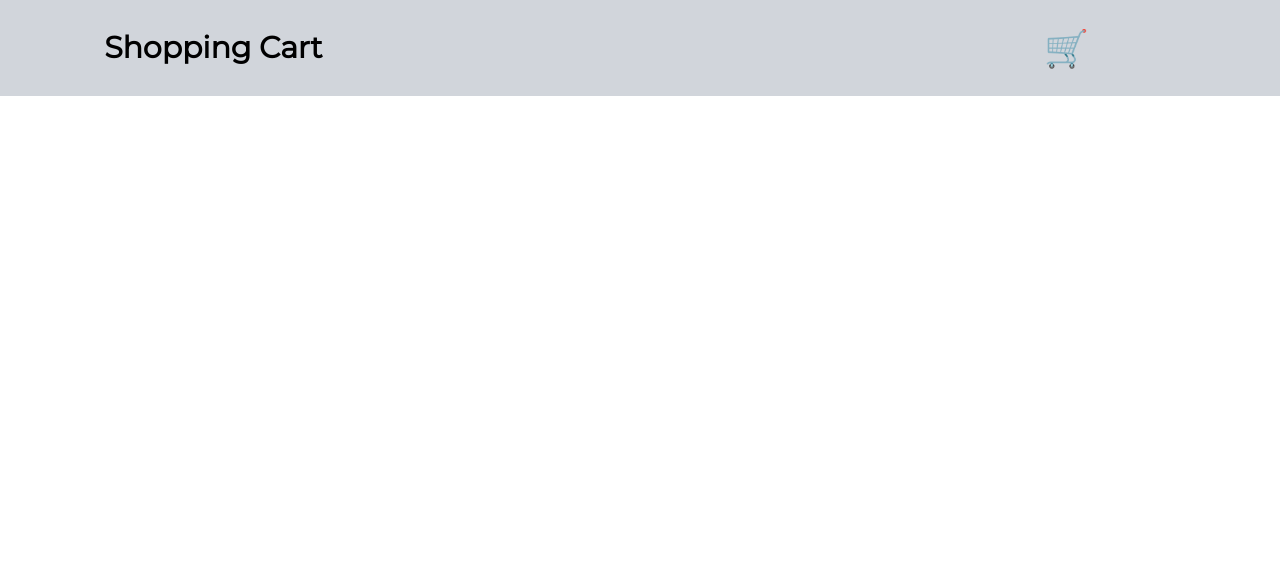
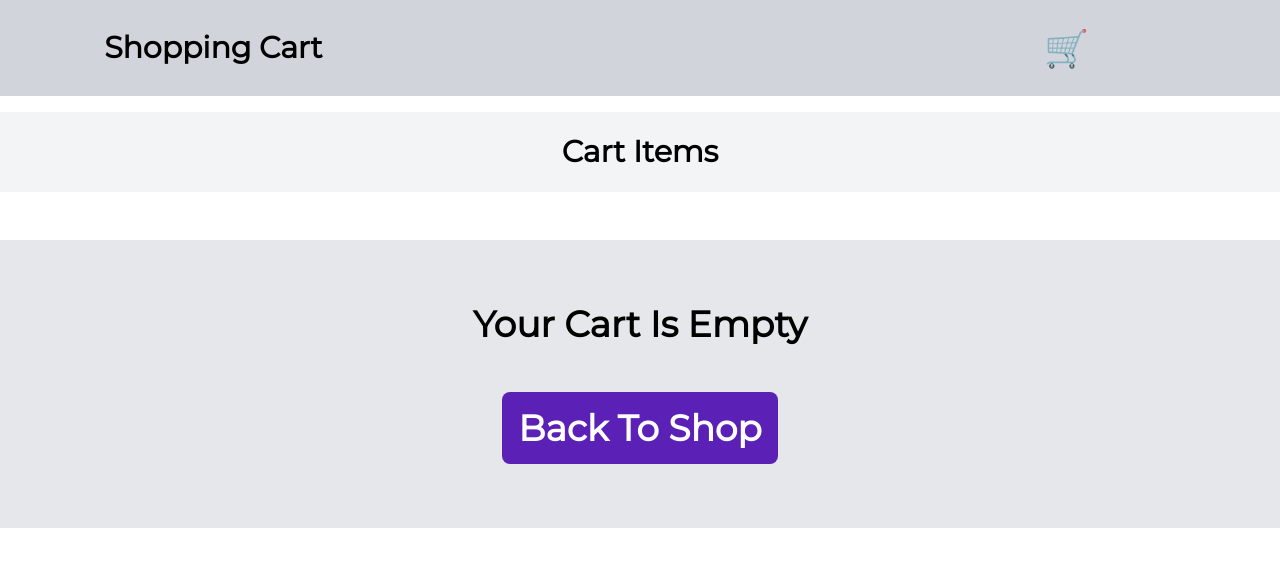
Before and after one commit to Martin853/Shopping-Cart, a React (Vite) app: page /shopping-cart in a window 1280 px wide. Shown: the top 566 px of the page. Built offline with nearby package versions, Linux system fonts and the light colour scheme.

Commit message:
Added total items

```diff
--- a/src/pages/ShoppingCart.jsx
+++ b/src/pages/ShoppingCart.jsx
@@ -1,10 +1,49 @@
-import React from 'react'
-import { Navbar } from '../components/Navbar'
+import React, { useContext } from "react";
+import { Navbar } from "../components/Navbar";
+import { CartItem } from "../components/CartItem";
+import { ITEMS } from "../items";
+import { ShopContext } from "../context/shop-context";
+import { Link } from "react-router-dom";
 
 export const ShoppingCart = () => {
+  const { cartItems } = useContext(ShopContext);
+
+  const keys = Object.keys(cartItems);
+
+  const calculateItemsNumber = () => {
+    let itemsNumber = 0;
+
+    keys.forEach((key) => {
+      const value = cartItems[key];
+      itemsNumber += value;
+    });
+
+    return itemsNumber;
+  };
+
   return (
-    <div>
-      <Navbar/>
+    <div className='flex flex-col overflow-x-hidden'>
+      <Navbar />
+      <h1 className='font-montserrat h-20 w-full bg-gray-100 mt-4 flex items-center justify-center text-3xl font-semibold'>
+        Cart Items
+      </h1>
+
+      {calculateItemsNumber() > 0 ? (
+        <div className='mt-4 bg-gray-100 w-full h-fit py-4 flex flex-col gap-4'>
+          {ITEMS.map((Item) => {
+            if (cartItems[Item.id] != 0) {
+              return <CartItem data={Item} key={Item.id} />;
+            }
+          })}
+        </div>
+      ) : (
+        <div className='w-full h-72 bg-gray-200 my-12 font-montserrat text-4xl font-bold flex flex-col gap-12 justify-center items-center'>
+          Your Cart Is Empty
+          <Link to={"/"} className=' bg-violet-800 text-white rounded-lg p-4'>
+            Back To Shop
+          </Link>
+        </div>
+      )}
     </div>
-  )
-}
+  );
+};
```
